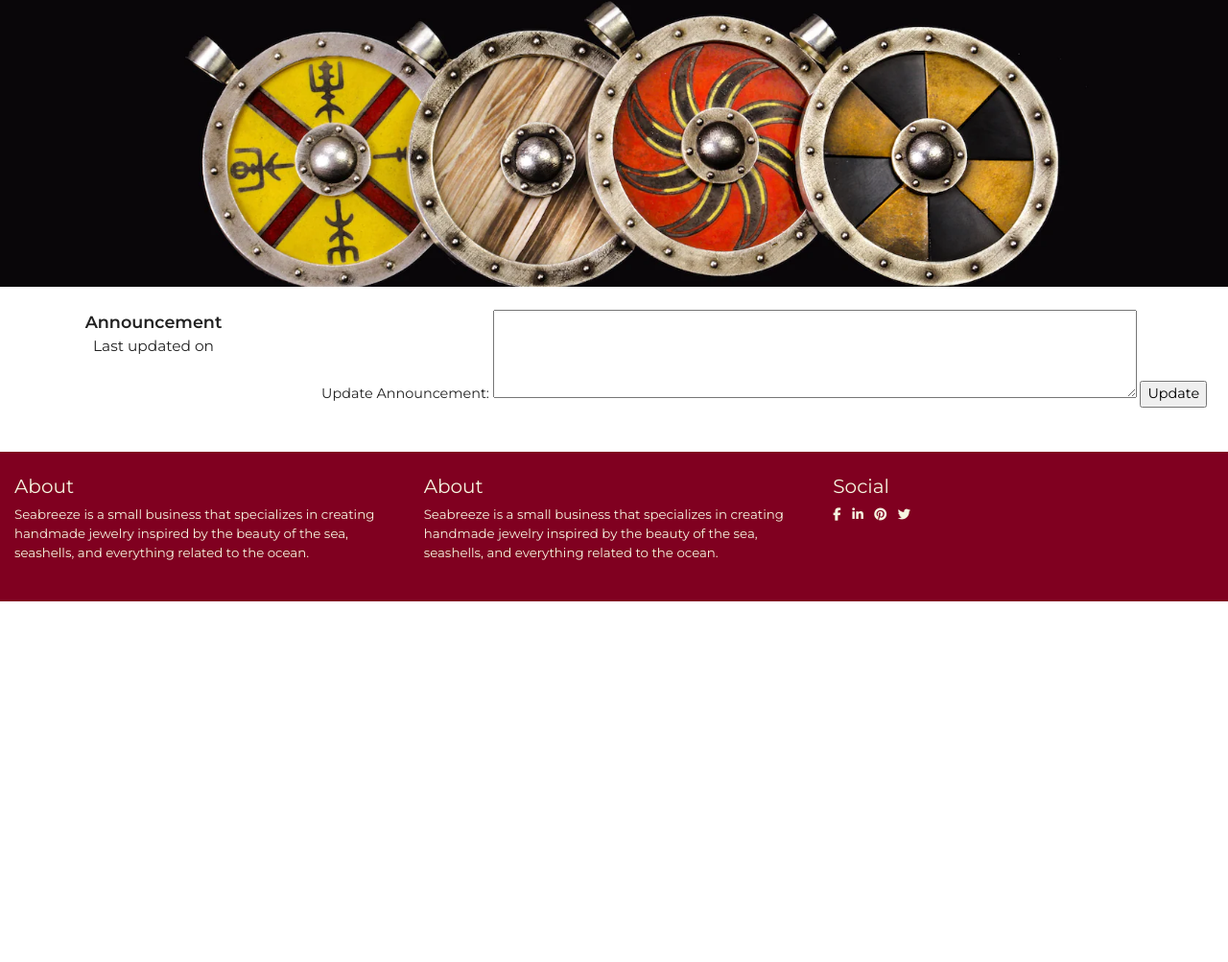
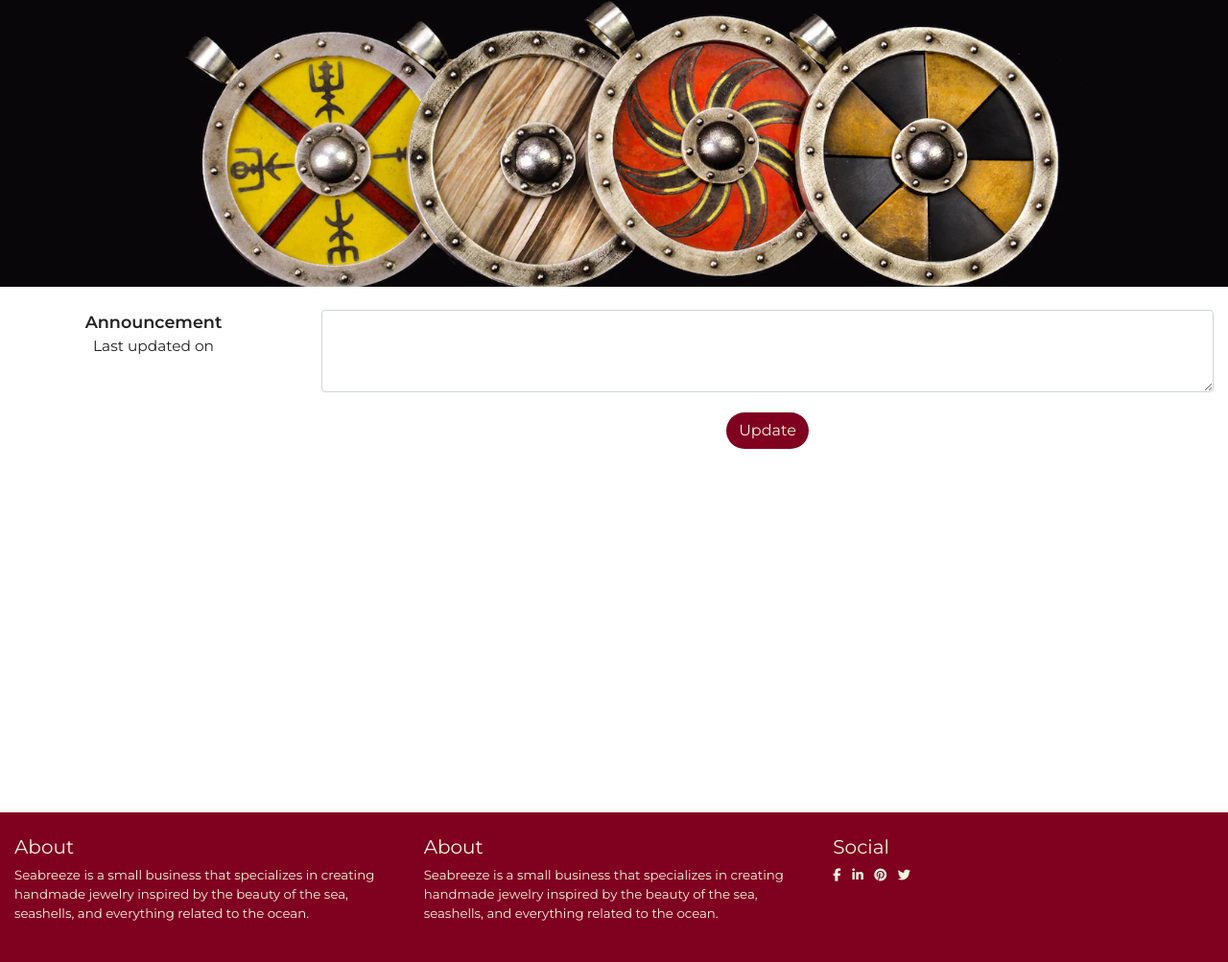
Before and after one commit to e-kai00/gungnir-shop, a Django app: template home/templates/home/announcement.html in a window 1280 px wide. Shown: the part 106-1109 px from the top of the page at 96% size. Before the commit the page ends 733 px from the top, so only its background shows below. Run offline with Django 3.2, Linux system fonts and the light colour scheme; the template is opened without the code that fills it, so the values that code supplies are empty; some libraries are stand-ins or nearby versions; some web fonts are replaced.

Commit message:
Style announcement update page

```diff
--- a/data/announcement.txt
+++ b/data/announcement.txt
@@ -1 +1 @@
-4th attempt
+Free shipping with orders $100+
--- a/home/templates/home/announcement.html
+++ b/home/templates/home/announcement.html
@@ -4,7 +4,7 @@
 
 {% block content %}
 
-<section class="container-fluid">
+<section class="container-fluid announcement-update">
     <!-- hero image -->
     <div class="row">
         <div class="col px-0">
@@ -15,20 +15,22 @@
     <!-- announcement -->
     <div class="row my-4 announcement">
         <div class="col-12 col-sm-3 ">
-                <p class="text-center mb-0">Announcement</p>
-                <p class="text-center small">Last updated on </p>
+            <p class="text-center mb-0">Announcement</p>
+            <p class="text-center small">Last updated on </p>
         </div>
         <div class="col-12 col-sm-9 overflow-auto">
             <form method="post" action="{% url 'announcement' %}">
                 {% csrf_token %}
-                <label for="announcement">Update Announcement:</label>
-                <textarea id="announcement" name="announcement" cols="80" rows="4"></textarea>
-                <input type="submit" value="Update">
+                <div class="form-group">
+
+                    <textarea id="announcement" name="announcement" rows="3" class="form-control"></textarea><br>
+                    <div class="container d-flex justify-content-center">
+                        <input type="submit" value="Update" class="btn basket-btn rounded-pill">
+                    </div>
+                </div>
             </form>
-            {{announcement}}
         </div>
     </div>
 </section>
 
-
 {% endblock %}
--- a/home/templates/home/index.html
+++ b/home/templates/home/index.html
@@ -20,7 +20,9 @@
         </div>
         <div class="col-12 col-sm-9 overflow-auto">
                 <p class="">{{ announcement }}</p>
+                {% if request.user.is_superuser %}
                 <a href="{% url 'announcement' %}">Update</a>
+                {% endif %}
         </div>
     </div>
 
--- a/home/views.py
+++ b/home/views.py
@@ -79,6 +79,10 @@ def update_announcement(new):
 
 def announcement(request):
 
+    if not request.user.is_superuser:
+        messages.error(request, 'Sorry, only shop owner can do this.')
+        return redirect(reverse('home'))
+
     if request.method == 'POST':
         new = request.POST.get('announcement', '')
         update_announcement(new)
--- a/static/css/base.css
+++ b/static/css/base.css
@@ -295,3 +295,7 @@ color: #222222;
     font-size: .9rem;
 
 }
+
+.announcement-update {
+    height: 100vh;
+}
```
